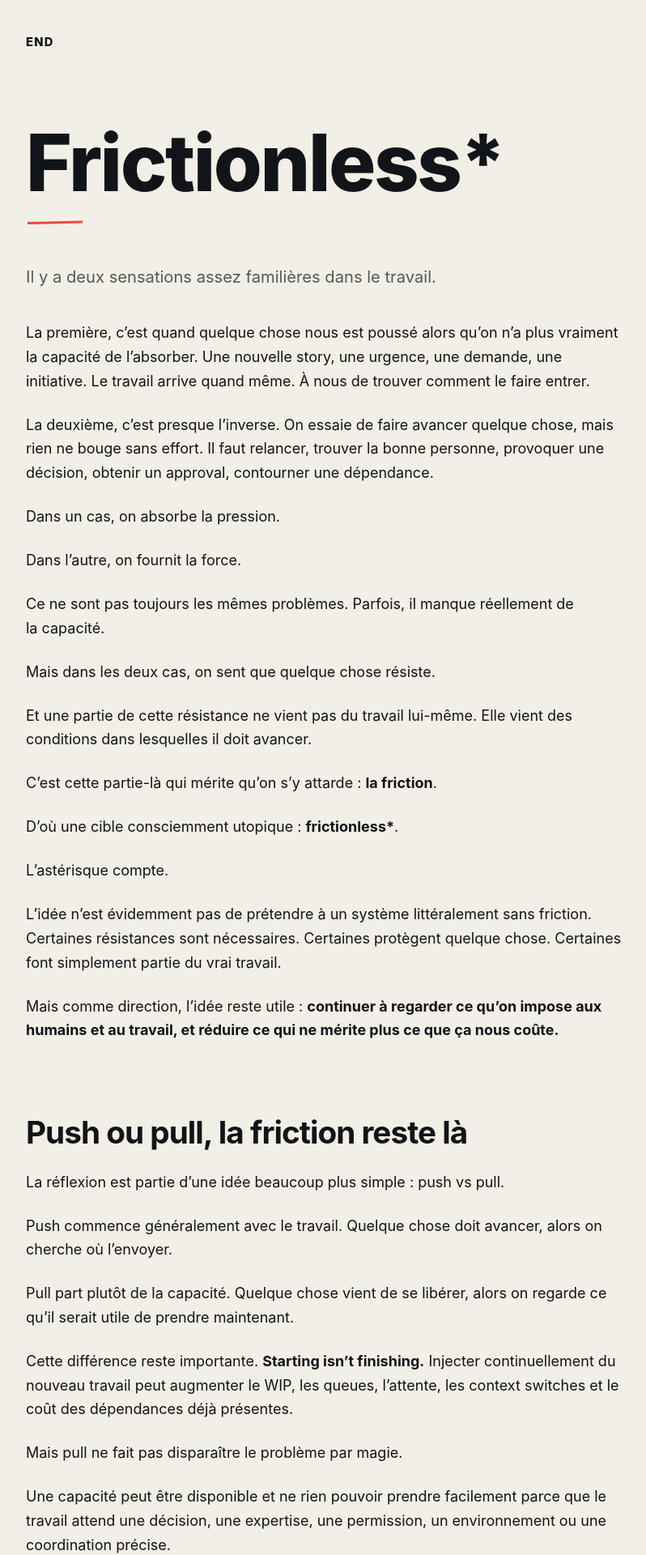
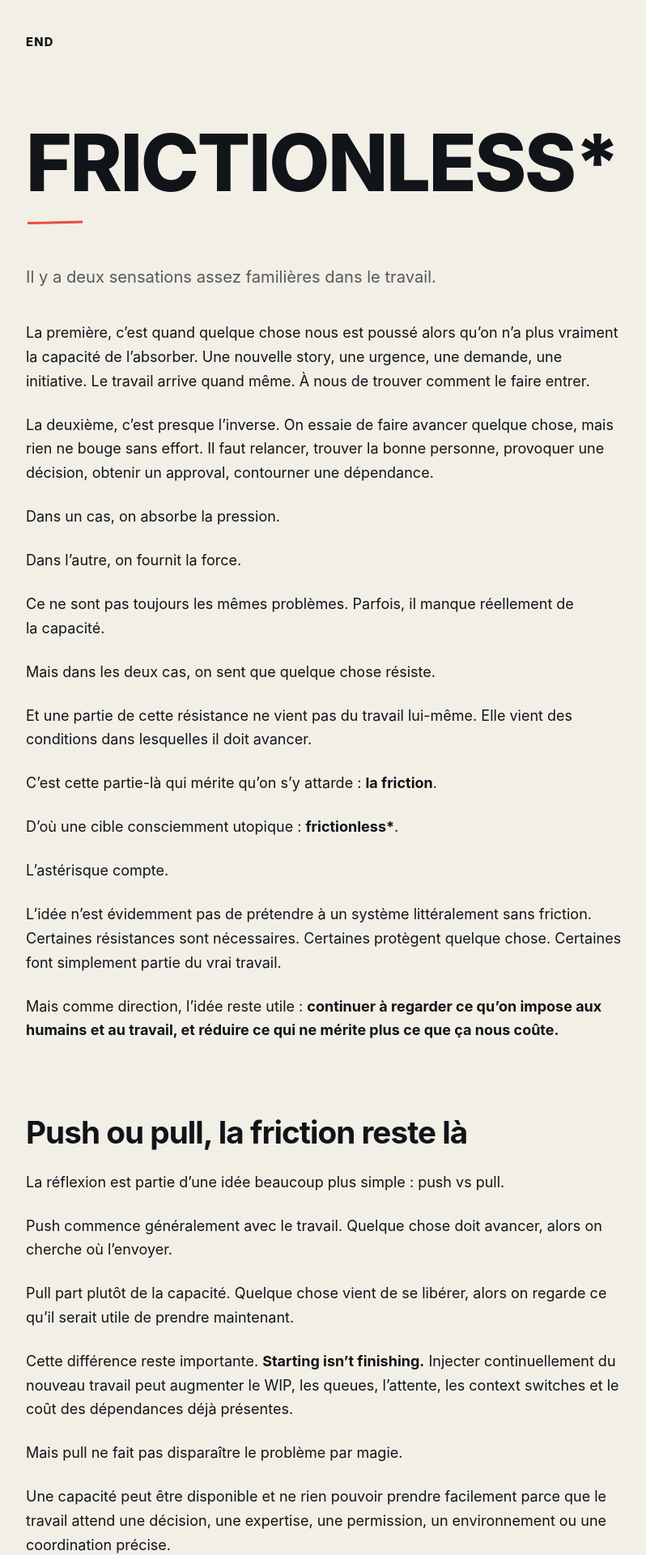
Before and after one commit to justeverydaynormaldev/end, a Jekyll site: the page built from frictionless/README.md, in a window 1280 px wide. Shown: the top 1920 px of the page at 81% size, without its empty margins (194-992 px from the left). Built offline with Jekyll 4.4.1, drawn with Linux system fonts in a browser that asks for light colours; our own code applies the rules of GitHub Pages for plain Markdown files.

Commit message:
site: sync END public presentation

```diff
--- a/assets/css/end.css
+++ b/assets/css/end.css
@@ -58,6 +58,10 @@ h1 {
   margin: 0 0 2.75rem;
   font-size: clamp(2.6rem, 8vw, 5.4rem);
   font-weight: 800;
+}
+
+.end-entry .end-page > h1:first-child {
+  text-transform: uppercase;
 }
 
 .end-entry .end-page > h1:first-child::after {
@@ -186,4 +190,8 @@ hr {
   .end-page {
     padding-block: 3rem 5rem;
   }
+
+  h2 {
+    margin-top: 4rem;
+  }
 }
```
